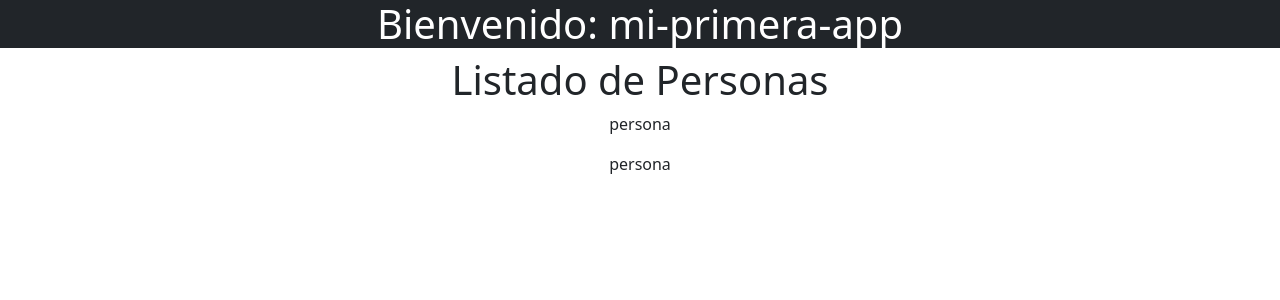
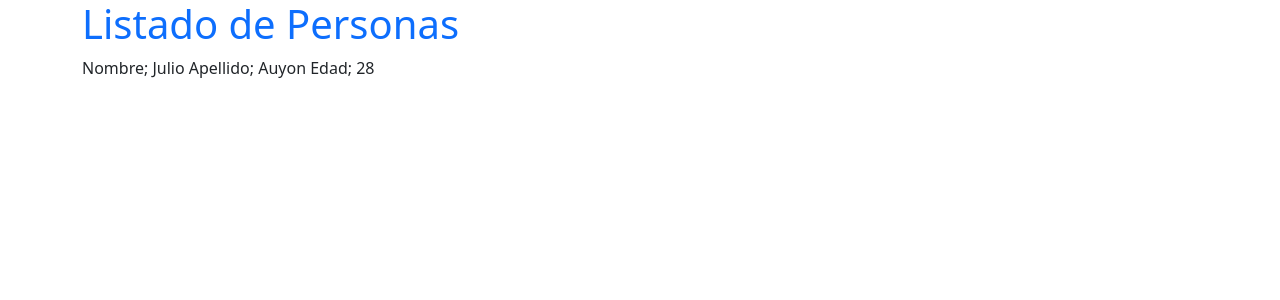
Before and after one commit to Cefjulio/Universidad_Angular_2021, an Angular app: page / in a window 1280 px wide. Shown: the top 300 px of the page. Built offline with nearby package versions, Linux system fonts and the light colour scheme.

Commit message:
V.20 Interpolacion en Angular

```diff
--- a/src/app/app.component.html
+++ b/src/app/app.component.html
@@ -1,4 +1,2 @@
-<div style="text-align: center;" >
-  <h1 class="text-white bg-dark">Bienvenido: {{titulo}}  </h1>
+
   <app-personas></app-personas>
-</div>
--- a/src/app/persona/persona.component.html
+++ b/src/app/persona/persona.component.html
@@ -1 +1,6 @@
-<p>persona</p>
+<p>
+    Nombre; {{ nombre }}
+    Apellido; {{ apellido }}
+    Edad; {{ getEdad() }}
+
+</p>
--- a/src/app/persona/persona.component.ts
+++ b/src/app/persona/persona.component.ts
@@ -7,7 +7,12 @@ import { Component, OnInit } from '@angular/core';
 })
 export class PersonaComponent  {
 
-  constructor() { }
+  nombre: string = 'Julio';
+  apellido: string = 'Auyon';
+  private edad: number = 28;
 
+  getEdad() : number{
+    return this.edad;
+  }
 
 }
--- a/src/app/personas/personas.component.html
+++ b/src/app/personas/personas.component.html
@@ -1,3 +1,9 @@
-<h1>Listado de Personas</h1>
-<app-persona></app-persona>
-<app-persona></app-persona>
+<div class="container">
+  <div class="row">
+    <div class="col">
+      <h1 class="text-primary">Listado de Personas</h1>
+      <app-persona></app-persona>
+
+    </div>
+  </div>
+</div>
--- a/src/app/personas/personas.component.ts
+++ b/src/app/personas/personas.component.ts
@@ -2,7 +2,8 @@ import { Component } from "@angular/core";
 
 @Component({
     selector: 'app-personas',
-    templateUrl: './personas.component.html'
+    templateUrl: './personas.component.html',
+    styleUrls: ['./personas.component.css']
 })
 
 export class PersonasComponent{
```
Also changed, not shown: src/app/personas/personas.component.css (added).
